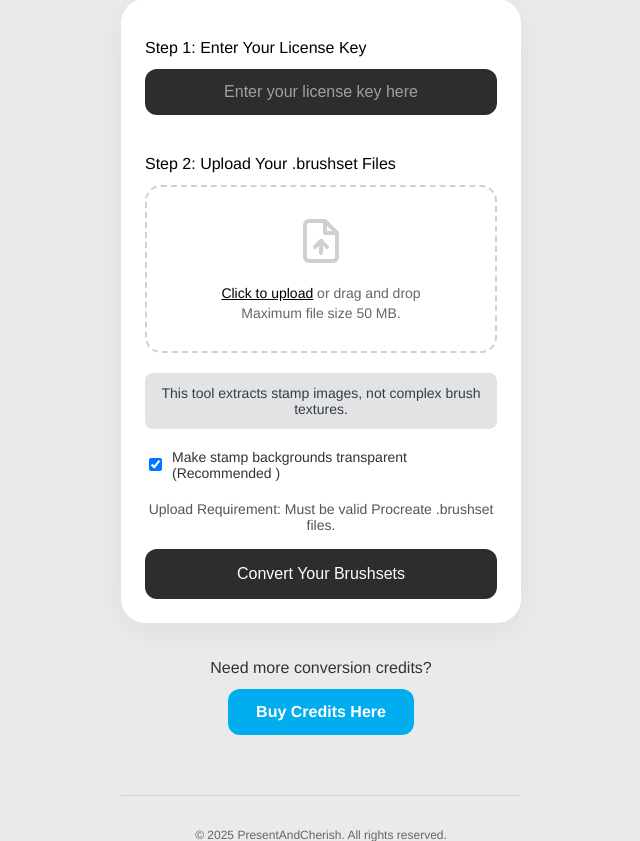
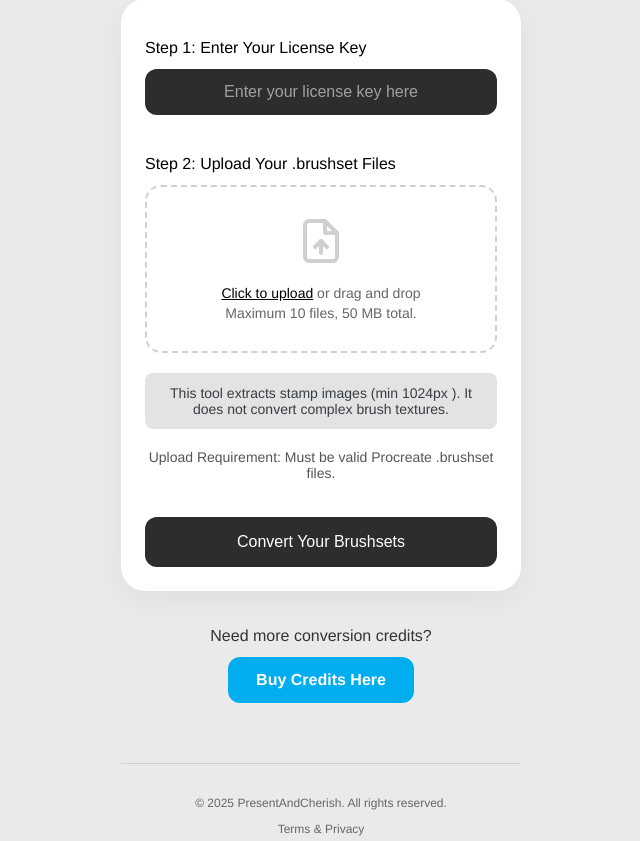
Before and after one commit to proconverter/proconverter-lemons, a Flask app: page / in a window 1280 px wide. Shown: the part 95-936 px from the top of the page, without its empty margins (319-959 px from the left). Run offline with Flask 3, Linux system fonts and the light colour scheme.

Commit message:
Update index.html

```diff
--- a/templates/index.html
+++ b/templates/index.html
@@ -19,10 +19,7 @@
         .upload-area svg { margin-bottom: 12px; }
         .upload-area p { color: #666; font-size: 14px; margin: 4px 0 0 0; font-weight: 400; }
         .upload-requirement { text-align: center; font-size: 14px; color: #555; margin-bottom: 16px; font-weight: 400; }
-        .option-checkbox { display: flex; align-items: center; justify-content: center; margin-bottom: 20px; }
-        .option-checkbox input { margin-right: 10px; }
-        .option-checkbox label { font-size: 14px; color: #333; }
-        .submit-button { width: 100%; padding: 16px; font-size: 16px; font-weight: 500; border-radius: 12px; border: none; cursor: pointer; background-color: #2D2D2D; color: #FFFFFF; transition: background-color 0.2s ease; }
+        .submit-button { width: 100%; padding: 16px; font-size: 16px; font-weight: 500; border-radius: 12px; border: none; cursor: pointer; background-color: #2D2D2D; color: #FFFFFF; transition: background-color 0.2s ease; margin-top: 20px; }
         .submit-button:hover { background-color: #1a1a1a; }
         .submit-button:disabled { background-color: #ccc; cursor: not-allowed; }
         .get-token-section { text-align: center; }
@@ -66,7 +63,7 @@
                 <div class="upload-area">
                     <svg width="48" height="48" viewBox="0 0 24 24" fill="none" xmlns="http://www.w3.org/2000/svg"><path d="M14 2H6C5.46957 2 4.96086 2.21071 4.58579 2.58579C4.21071 2.96086 4 3.46957 4 4V20C4 20.5304 4.21071 21.0391 4.58579 21.4142C4.96086 21.7893 5.46957 22 6 22H18C18.5304 22 19.0391 21.7893 19.4142 21.4142C19.7893 21.0391 20 20.5304 20 20V8L14 2Z" stroke="#D0D0D0" stroke-width="2" stroke-linecap="round" stroke-linejoin="round"/><path d="M14 2V8H20" stroke="#D0D0D0" stroke-width="2" stroke-linecap="round" stroke-linejoin="round"/><path d="M12 18V12" stroke="#D0D0D0" stroke-width="2" stroke-linecap="round" stroke-linejoin="round"/><path d="M9 15L12 12L15 15" stroke="#D0D0D0" stroke-width="2" stroke-linecap="round" stroke-linejoin="round"/></svg>
                     <p><span style="color: #000; font-weight: 500; text-decoration: underline;">Click to upload</span> or drag and drop</p>
-                    <p>Maximum file size 50 MB.</p>
+                    <p>Maximum 10 files, 50 MB total.</p>
                 </div>
             </label>
 
@@ -74,12 +71,7 @@
             <div class="file-list" id="fileList"></div>
 
             <div class="message-area message-info" id="initialMessage" style="display: block;">
-                This tool extracts stamp images, not complex brush textures.
-            </div>
-
-            <div class="option-checkbox">
-                <input type="checkbox" id="make_transparent" name="make_transparent" checked>
-                <label for="make_transparent">Make stamp backgrounds transparent (Recommended )</label>
+                This tool extracts stamp images (min 1024px ). It does not convert complex brush textures.
             </div>
 
             <p class="upload-requirement">Upload Requirement: Must be valid Procreate .brushset files.</p>
@@ -116,15 +108,11 @@
     </div>
 
     <script>
-        // --- MODAL JAVASCRIPT ---
         const modal = document.getElementById('policyModal');
         function openModal() { modal.style.display = "block"; }
         function closeModal() { modal.style.display = "none"; }
-        window.onclick = function(event) {
-            if (event.target == modal) { closeModal(); }
-        }
+        window.onclick = function(event) { if (event.target == modal) { closeModal(); } }
 
-        // --- FORM AND UPLOAD JAVASCRIPT ---
         const fileInput = document.getElementById('brush_files');
         const fileListDisplay = document.getElementById('fileList');
         const submitBtn = document.getElementById('submitBtn');
@@ -151,26 +139,26 @@
             selectedFiles.forEach(file => {
                 const item = document.createElement('div');
                 item.className = 'file-list-item';
-                item.innerHTML = `
-                    <span>${file.name}</span>
-                    <span class="status status-pending" id="status-${file.id}">Pending</span>
-                `;
+                item.innerHTML = `<span>${file.name}</span><span class="status status-pending" id="status-${file.id}">Pending</span>`;
                 fileListDisplay.appendChild(item);
             });
         }
 
         function handleFiles(files) {
+            let currentFiles = Array.from(files);
             selectedFiles = [];
             let totalSize = 0;
             let errors = [];
 
-            Array.from(files).forEach((file, index) => {
-                if (selectedFiles.length >= 10) {
-                    if (errors.indexOf('max_files') === -1) errors.push('max_files');
-                    return;
-                }
+            if (currentFiles.length > 10) {
+                errors.push('You can upload a maximum of 10 files.');
+            }
+
+            currentFiles.slice(0, 10).forEach((file, index) => {
                 if (!file.name.toLowerCase().endsWith('.brushset')) {
-                    if (errors.indexOf('file_type') === -1) errors.push('file_type');
+                    if (errors.indexOf('Please select only .brushset files.') === -1) {
+                        errors.push('Please select only .brushset files.');
+                    }
                     return;
                 }
                 totalSize += file.size;
@@ -179,15 +167,11 @@
             });
 
             if (totalSize > 50 * 1024 * 1024) {
-                errors.push('max_size');
+                errors.push('Total file size cannot exceed 50MB.');
             }
 
             if (errors.length > 0) {
-                let errorMsg = 'Error: ';
-                if (errors.includes('max_files')) errorMsg += 'You can upload a maximum of 10 files. ';
-                if (errors.includes('file_type')) errorMsg += 'Please select only .brushset files. ';
-                if (errors.includes('max_size')) errorMsg += 'Total file size cannot exceed 50MB.';
-                showMessage(errorMsg, true);
+                showMessage('Error: ' + errors.join(' '), true);
                 selectedFiles = [];
             }
 
@@ -196,14 +180,12 @@
         }
 
         fileInput.addEventListener('change', (e) => handleFiles(e.target.files));
-
         uploadArea.addEventListener('dragover', (e) => { e.preventDefault(); uploadArea.style.borderColor = '#999'; });
         uploadArea.addEventListener('dragleave', (e) => { e.preventDefault(); uploadArea.style.borderColor = '#D0D0D0'; });
         uploadArea.addEventListener('drop', (e) => { e.preventDefault(); uploadArea.style.borderColor = '#D0D0D0'; handleFiles(e.dataTransfer.files); });
 
         uploadForm.addEventListener('submit', function(e) {
             e.preventDefault();
-
             const licenseKeyInput = document.getElementById('license_key');
             if (!licenseKeyInput.value.trim()) {
                 showMessage('Error: Please enter your License Key.', true);
@@ -236,19 +218,11 @@
                     formData.append('session_id', session_id);
                     formData.append('is_first_file', i === 0 ? 'true' : 'false');
                     formData.append('is_last_file', i === selectedFiles.length - 1 ? 'true' : 'false');
-                    formData.append('make_transparent', document.getElementById('make_transparent').checked);
 
                     try {
-                        const response = await fetch('/convert-single', {
-                            method: 'POST',
-                            body: formData,
-                        });
-
+                        const response = await fetch('/convert-single', { method: 'POST', body: formData });
                         const result = await response.json();
-
-                        if (!response.ok) {
-                            throw new Error(result.message || 'An unknown error occurred.');
-                        }
+                        if (!response.ok) { throw new Error(result.message || 'An unknown error occurred.'); }
 
                         statusElem.textContent = 'Completed';
                         statusElem.className = 'status status-completed';
@@ -262,7 +236,6 @@
                             a.click();
                             a.remove();
                         }
-
                     } catch (error) {
                         console.error('Conversion failed for file:', file.name, error);
                         statusElem.textContent = 'Failed';
@@ -283,6 +256,5 @@
             })();
         });
     </script>
-
 </body>
 </html>
```
